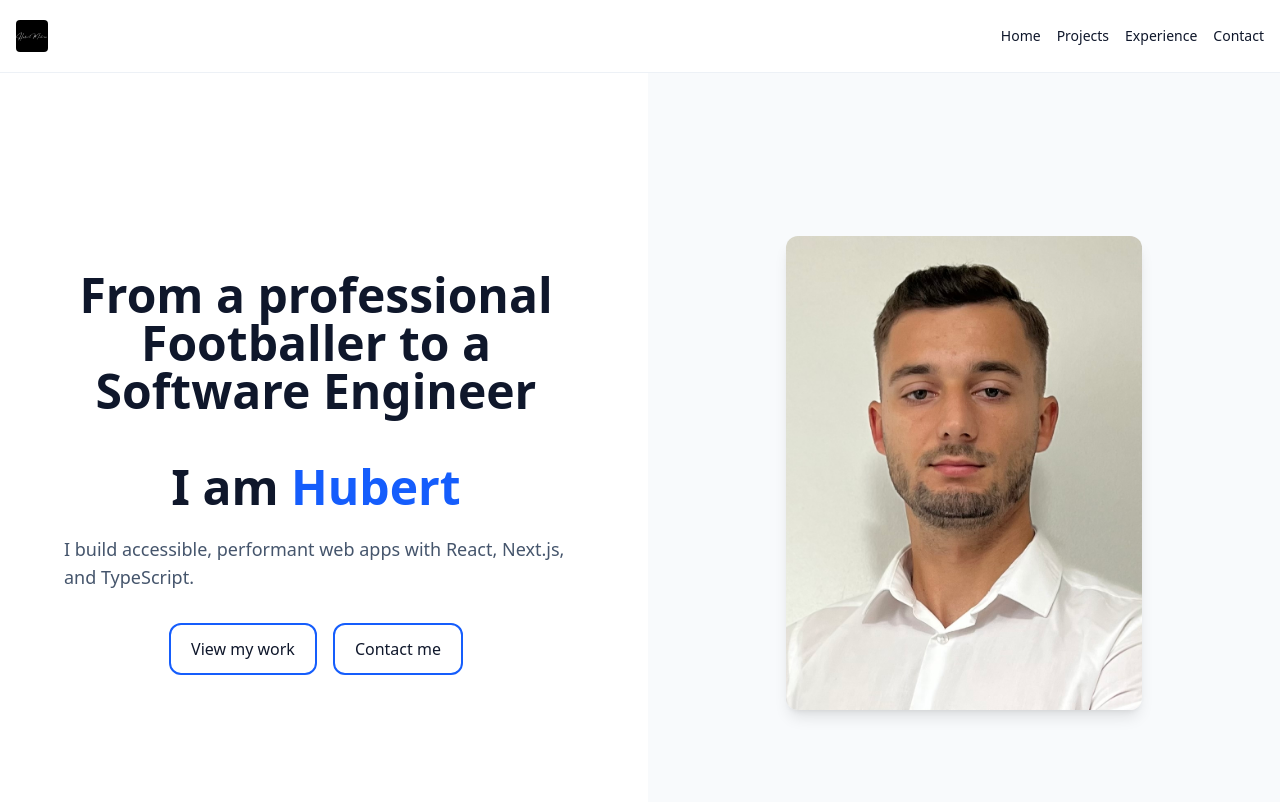
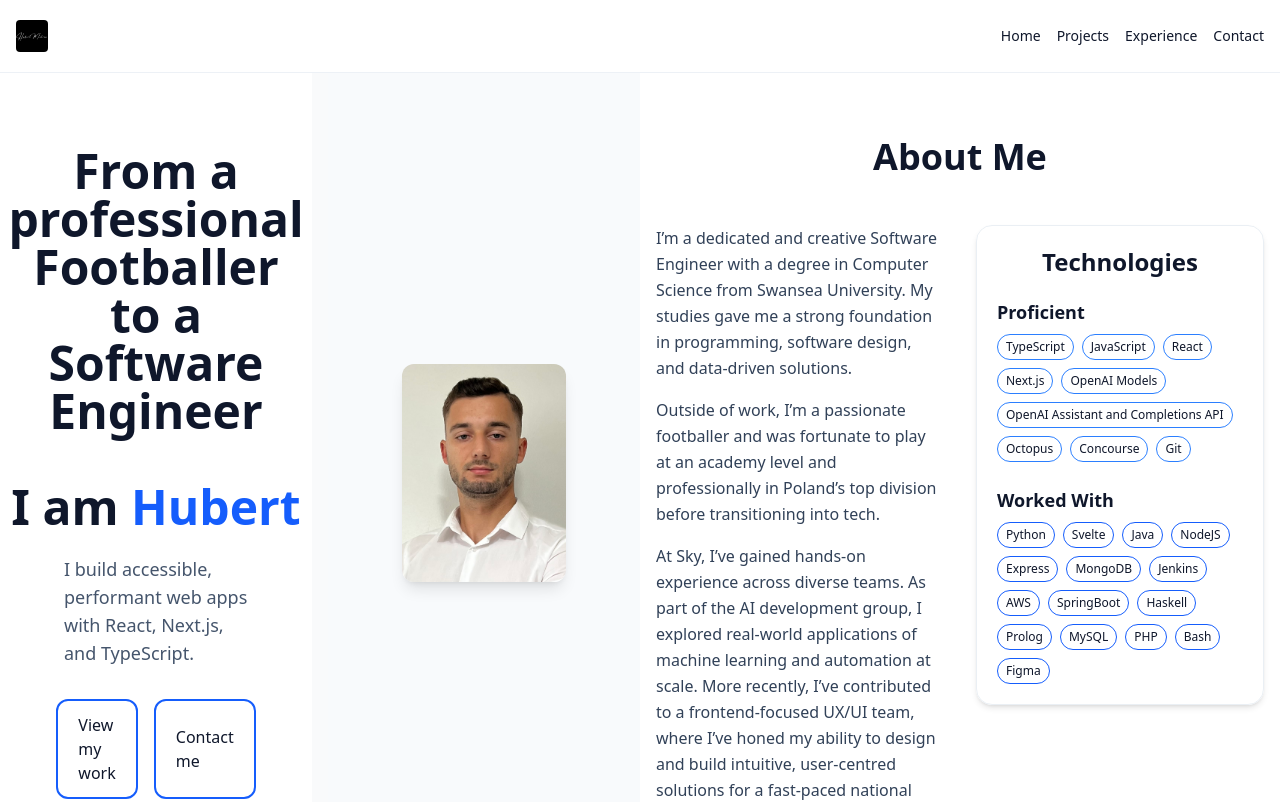
Before and after one commit to hubertMatras/hm-website, a Next.js app: page / in a window 1280 px wide. Shown: the top 802 px of the page. Built offline with nearby package versions, Linux system fonts and the light colour scheme.

Commit message:
Change the page layout

```diff
--- a/app/page.tsx
+++ b/app/page.tsx
@@ -2,11 +2,15 @@ import { AboutMe, Experience, Hero, Projects } from "../components";
 
 export default function HomePage() {
   return (
-    <>
-      <Hero />
-      <AboutMe />
-      <Experience />
-      <Projects />
-    </>
+    <div className="flex h-screen">
+      <div className="w-1/2 flex items-center justify-center bg-gray-50">
+        <Hero />
+      </div>
+      <div className="w-1/2 overflow-y-auto">
+        <AboutMe />
+        <Experience />
+        <Projects />
+      </div>
+    </div>
   );
 }
```
